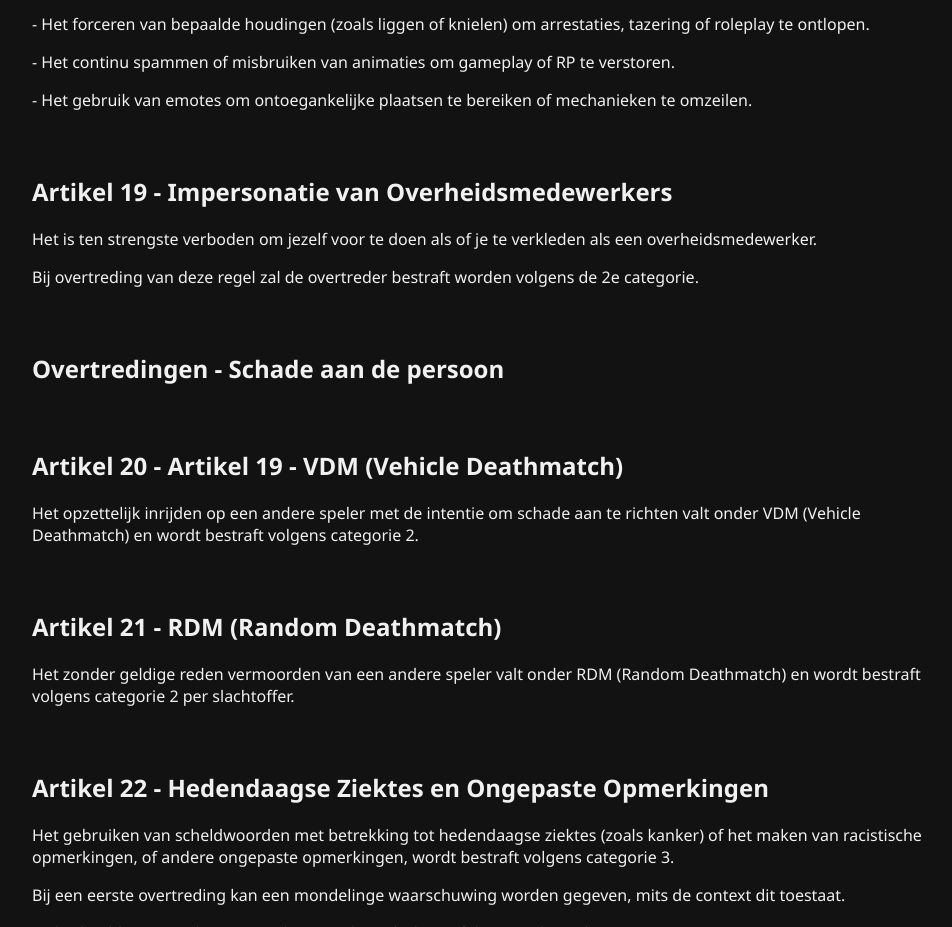
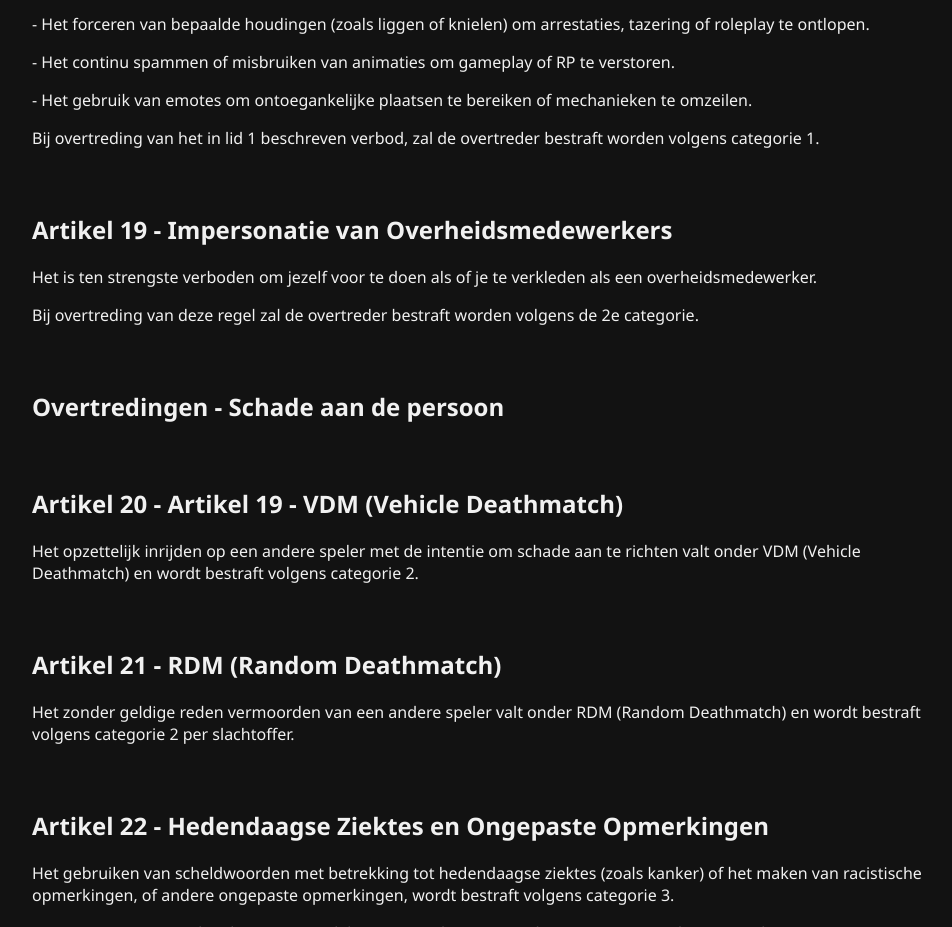
Before and after one commit to LaportaBeheer/laporta-apv, a plain HTML site: page index.html in a window 1280 px wide. Shown: the part 5924-6851 px from the top of the page, without its empty margins (158-1110 px from the left). Drawn offline with Linux system fonts and the light colour scheme.

Commit message:
Update index.html

```diff
--- a/index.html
+++ b/index.html
@@ -363,6 +363,7 @@
                     <p>- Het forceren van bepaalde houdingen (zoals liggen of knielen) om arrestaties, tazering of roleplay te ontlopen.</p>
                     <p>- Het continu spammen of misbruiken van animaties om gameplay of RP te verstoren.</p>
                     <p>- Het gebruik van emotes om ontoegankelijke plaatsen te bereiken of mechanieken te omzeilen.</p>
+              <p>Bij overtreding van het in lid 1 beschreven verbod, zal de overtreder bestraft worden volgens categorie 1.</p>
             </article>
 
 
```
